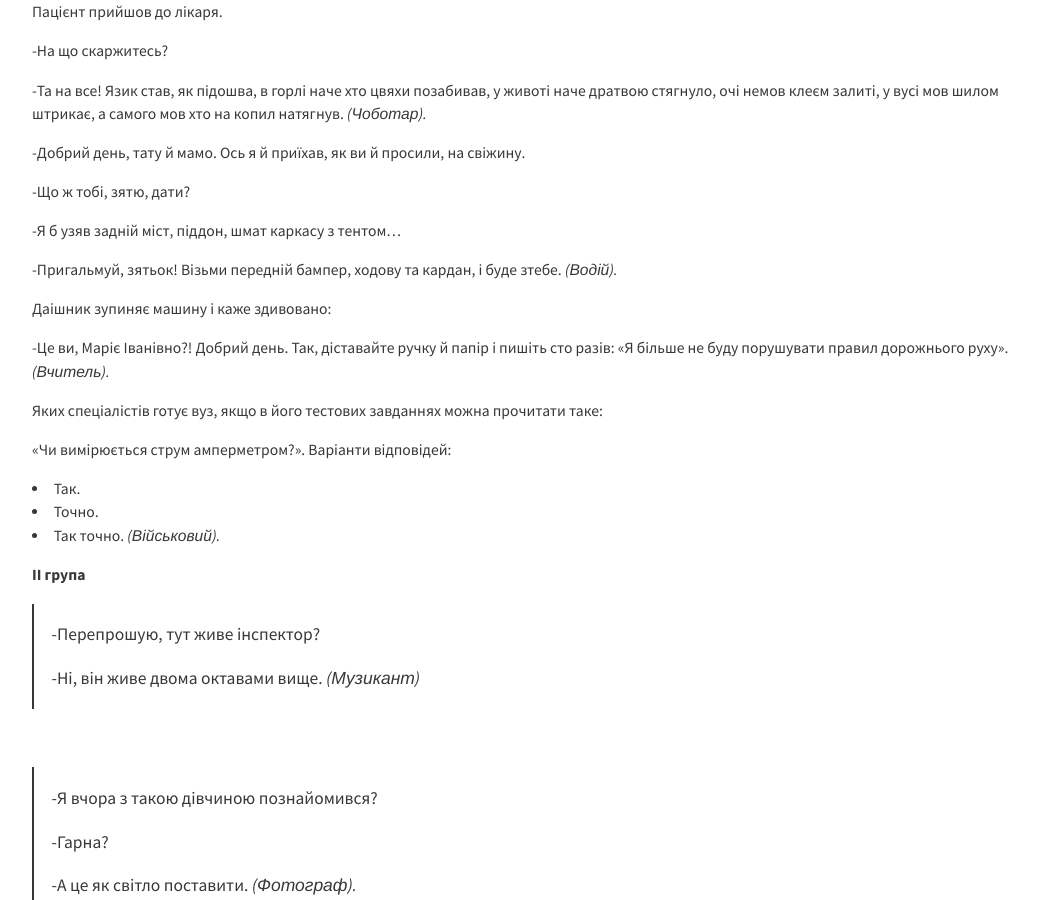
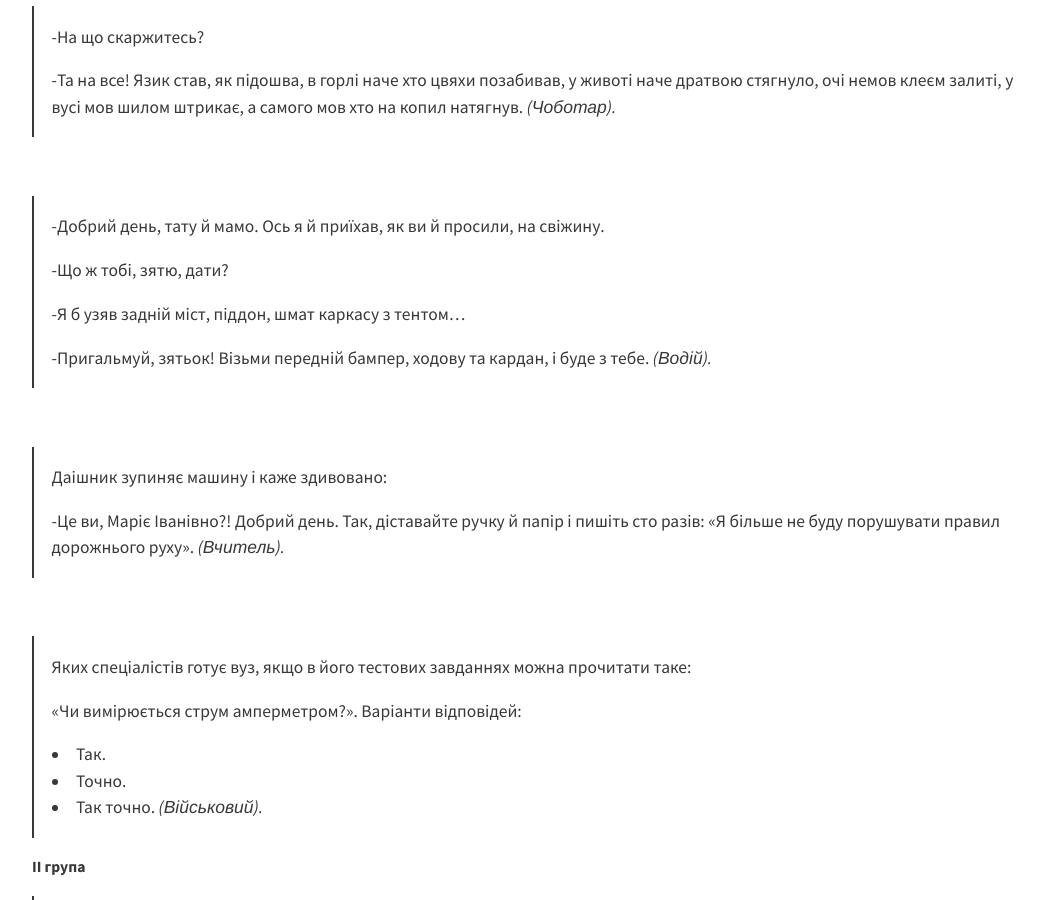
Before and after one commit to tetyanashevchuk/tetyanashevchuk.github.io, a Jekyll site: the page built from _posts/2016-01-08-6klas-mova-u-sviti-leksikologii.md, in a window 1280 px wide and 900 px high, scrolled down 6240 px. Shown: the whole window, without its empty margins (96-1140 px from the left). Built offline with Jekyll 4.4.1, drawn with Linux system fonts in a browser that asks for light colours; nearby versions of some CDN libraries.

Commit message:
додано укрок-квк

```diff
--- a/_posts/2016-01-08-6klas-mova-u-sviti-leksikologii.md
+++ b/_posts/2016-01-08-6klas-mova-u-sviti-leksikologii.md
@@ -217,8 +217,6 @@ excerpt_separator: "<!--more-->"
 словнику переклад. Дослівний переклад приведе до перекручення змісту й
 непорозуміння, як це трапилось з «містером Семом». Ось послухайте:
 
----
-
 > Молодий містер Сем збирався у весільну подорож. Його дружина Катрін
 > Осика захотіла поїхати на Україну, звідки походили її дідусь і бабуся.
 >
@@ -260,7 +258,6 @@ excerpt_separator: "<!--more-->"
 > носити за пазухою? – роїлося у голові Сема. – Ні, видно, справді-таки
 > українська мова особлива, і нам, американцям, зрозуміти її важко».
 
----
 
 -Які фразеологізми ви почули? Поясніть їх значення.
 
@@ -303,35 +300,41 @@ excerpt_separator: "<!--more-->"
 
 Пацієнт прийшов до лікаря.
 
--На що скаржитесь?
+> -На що скаржитесь?
+>
+> -Та на все! Язик став, як підошва, в горлі наче хто цвяхи позабивав, у
+> животі наче дратвою стягнуло, очі немов клеєм залиті, у вусі мов шилом
+> штрикає, а самого мов хто на копил натягнув. *(Чоботар).*
 
--Та на все! Язик став, як підошва, в горлі наче хто цвяхи позабивав, у
-животі наче дратвою стягнуло, очі немов клеєм залиті, у вусі мов шилом
-штрикає, а самого мов хто на копил натягнув. *(Чоботар).*
+<br>
 
--Добрий день, тату й мамо. Ось я й приїхав, як ви й просили, на свіжину.
+> -Добрий день, тату й мамо. Ось я й приїхав, як ви й просили, на свіжину.
+>
+> -Що ж тобі, зятю, дати?
+>
+> -Я б узяв задній міст, піддон, шмат каркасу з тентом…
+>
+> -Пригальмуй, зятьок! Візьми передній бампер, ходову та кардан, і буде
+> з тебе. *(Водій).*
 
--Що ж тобі, зятю, дати?
+<br>
 
--Я б узяв задній міст, піддон, шмат каркасу з тентом…
+> Даішник зупиняє машину і каже здивовано:
+>
+> -Це ви, Маріє Іванівно?! Добрий день. Так, діставайте ручку й папір і
+> пишіть сто разів: «Я більше не буду порушувати правил дорожнього руху».
+> *(Вчитель).*
 
--Пригальмуй, зятьок! Візьми передній бампер, ходову та кардан, і буде
-зтебе. *(Водій).*
+<br>
 
-Даішник зупиняє машину і каже здивовано:
-
--Це ви, Маріє Іванівно?! Добрий день. Так, діставайте ручку й папір і
-пишіть сто разів: «Я більше не буду порушувати правил дорожнього руху».
-*(Вчитель).*
-
-Яких спеціалістів готує вуз, якщо в його тестових завданнях можна
-прочитати таке:
-
-«Чи вимірюється струм амперметром?». Варіанти відповідей:
-
-- Так.
-- Точно.
-- Так точно. *(Військовий).*
+> Яких спеціалістів готує вуз, якщо в його тестових завданнях можна
+> прочитати таке:
+>
+> «Чи вимірюється струм амперметром?». Варіанти відповідей:
+>
+> - Так.
+> - Точно.
+> - Так точно. *(Військовий).*
 
 **ІІ група**
 
```
